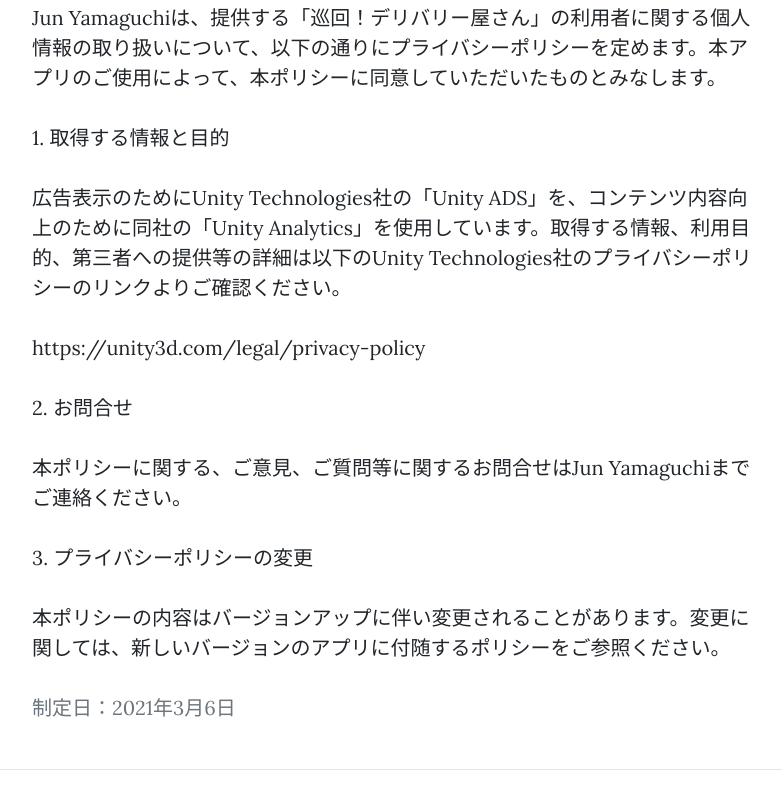
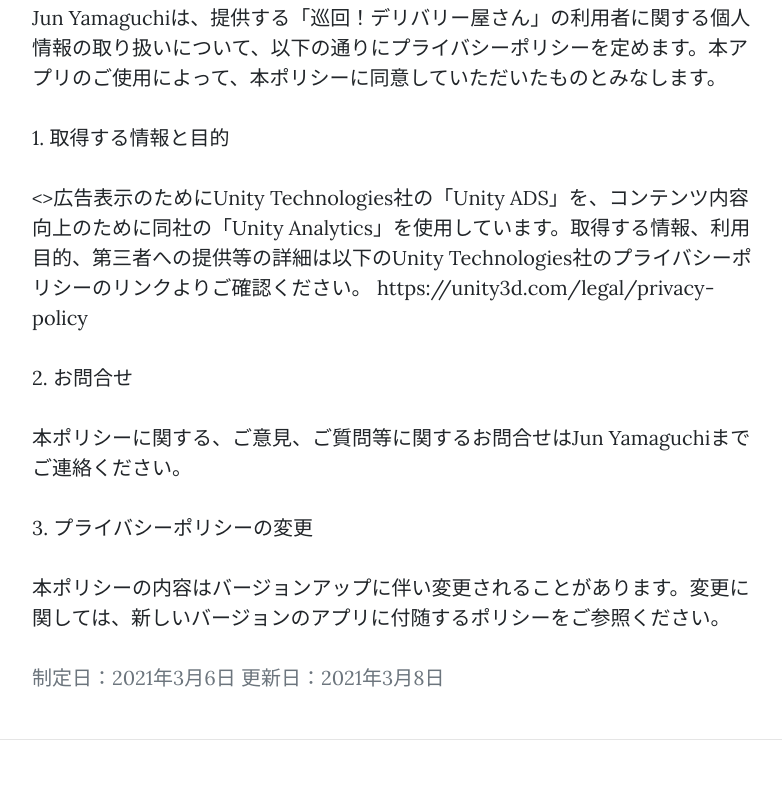
Before and after one commit to AppNaviCuby/CubySupportPage, a website: page post1.html in a window 1280 px wide. Shown: the part 623-1432 px from the top of the page, without its empty margins (243-1025 px from the left). Drawn offline with nearby package versions, Linux system fonts and the light colour scheme.

Commit message:
ad add 2

```diff
--- a/post1.html
+++ b/post1.html
@@ -76,13 +76,13 @@
 
           <p>Jun Yamaguchiは、提供する「巡回！デリバリー屋さん」の利用者に関する個人情報の取り扱いについて、以下の通りにプライバシーポリシーを定めます。本アプリのご使用によって、本ポリシーに同意していただいたものとみなします。</p>
          <p>1. 取得する情報と目的</p>
-         <p>広告表示のためにUnity Technologies社の「Unity ADS」を、コンテンツ内容向上のために同社の「Unity Analytics」を使用しています。取得する情報、利用目的、第三者への提供等の詳細は以下のUnity Technologies社のプライバシーポリシーのリンクよりご確認ください。</p>
+         <>広告表示のためにUnity Technologies社の「Unity ADS」を、コンテンツ内容向上のために同社の「Unity Analytics」を使用しています。取得する情報、利用目的、第三者への提供等の詳細は以下のUnity Technologies社のプライバシーポリシーのリンクよりご確認ください。
          <a href="https://unity3d.com/legal/privacy-policy">https://unity3d.com/legal/privacy-policy</a></p>
           <p>2. お問合せ</p>
           <p>本ポリシーに関する、ご意見、ご質問等に関するお問合せはJun Yamaguchiまでご連絡ください。</p>
           <p>3. プライバシーポリシーの変更</p>
           <p>本ポリシーの内容はバージョンアップに伴い変更されることがあります。変更に関しては、新しいバージョンのアプリに付随するポリシーをご参照ください。</p>
-        <p class="text-muted">制定日：2021年3月6日</p>
+        <p class="text-muted">制定日：2021年3月6日 更新日：2021年3月8日</p>
         </div>
       </div>
     </div>
```
Also changed, not shown: index.html (+1 -1 lines).
